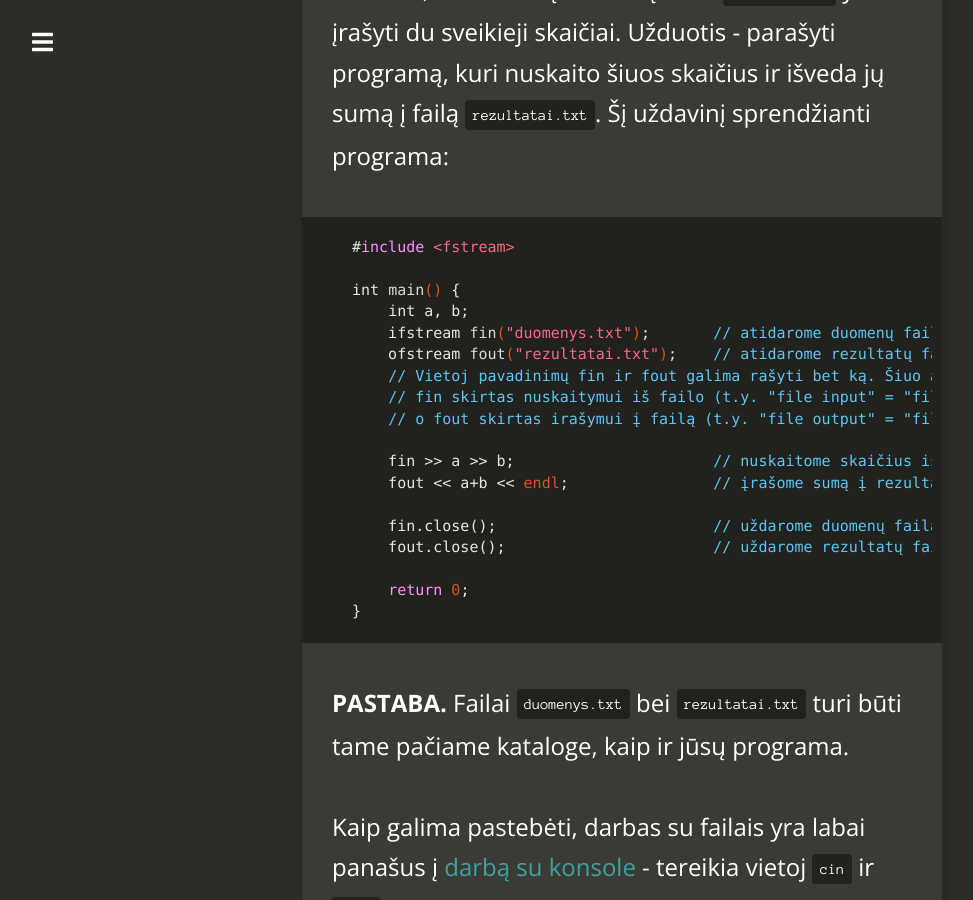
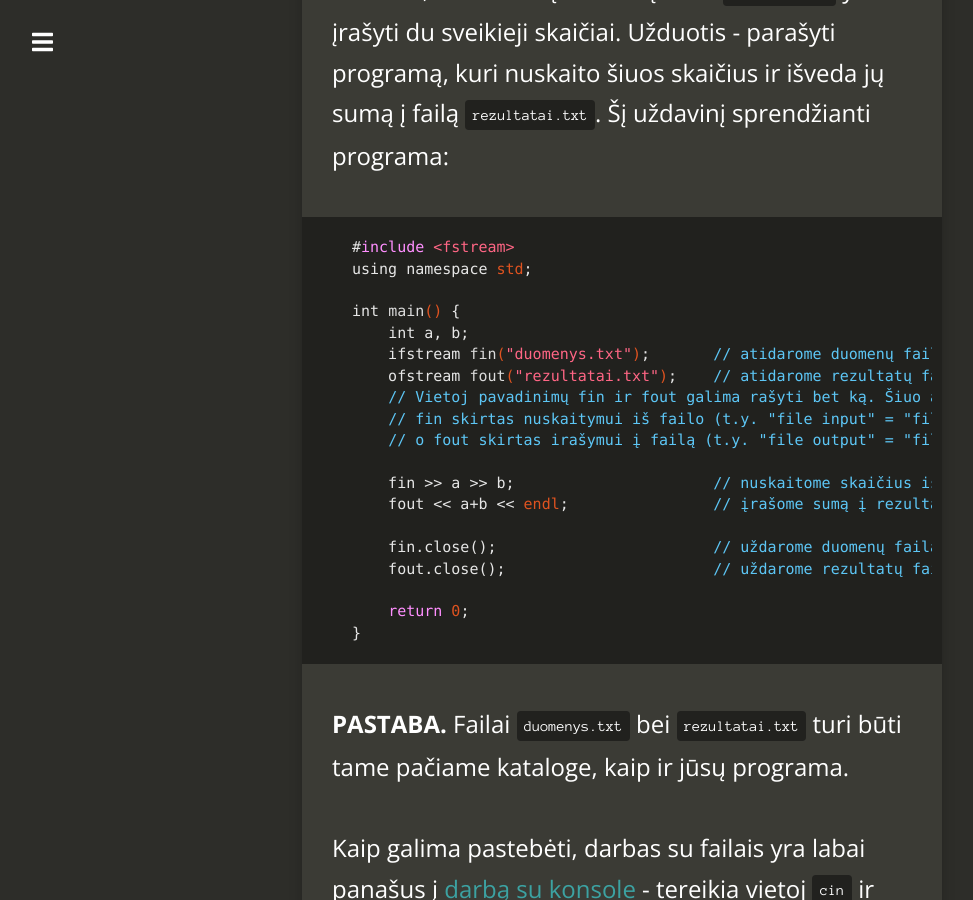
Before and after one commit to vstrimaitis/siom-cpp, a Jekyll site: the page built from _posts/2018-04-14-darbas-su-failais.md, in a window 1280 px wide and 900 px high, scrolled down 1619 px. Shown: the whole window, without its empty margins (18-991 px from the left). Built offline with Jekyll 4.4.1, drawn with Linux system fonts in a browser that asks for light colours; nearby versions of some CDN libraries.

Commit message:
Added using namespace std

```diff
--- a/_posts/2018-04-14-darbas-su-failais.md
+++ b/_posts/2018-04-14-darbas-su-failais.md
@@ -32,6 +32,7 @@ Tarkime, turime tokį uždavinį: faile `duomenys.txt` yra įrašyti du sveikiej
 
 {% highlight c++ %}
 #include <fstream>
+using namespace std;
 
 int main() {
     int a, b;
```
